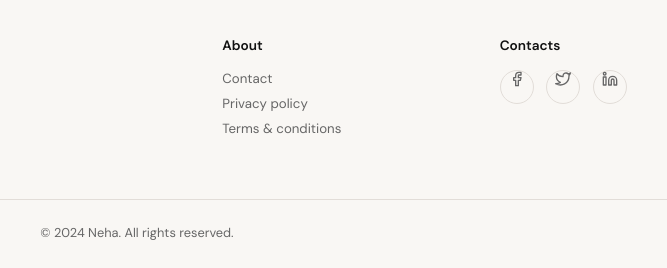
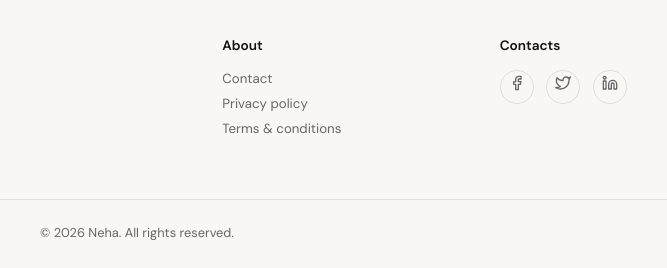
Before and after one commit to MaliktheBeliver/Neha, a plain HTML site: page index.html in a window 1280 px wide. Shown: the part 4100-4368 px from the top of the page, 503-1170 px from the left. Drawn offline with nearby package versions, Linux system fonts and the light colour scheme.

Commit message:
fixing footer icons

```diff
--- a/index.html
+++ b/index.html
@@ -1546,7 +1546,8 @@
         <div class="footer-col">
           <h4>Contacts</h4>
           <div class="social-links">
-            <a href="#" class="social-link" aria-label="Facebook">
+            <div class="social-link" aria-label="Facebook">
+            <a href="#" >
               <svg
                 width="16"
                 height="16"
@@ -1562,7 +1563,9 @@
                 ></path>
               </svg>
             </a>
-            <a href="#" class="social-link" aria-label="Twitter">
+          </div>
+          <div class="social-link" aria-label="Twitter">
+            <a href="#" >
               <svg
                 width="16"
                 height="16"
@@ -1578,7 +1581,9 @@
                 ></path>
               </svg>
             </a>
-            <a href="#" class="social-link" aria-label="LinkedIn">
+            </div>
+            <div class="social-link" aria-label="LinkedIn">
+            <a href="#" >
               <svg
                 width="16"
                 height="16"
@@ -1596,10 +1601,11 @@
                 <circle cx="4" cy="4" r="2"></circle>
               </svg>
             </a>
+            </div>
           </div>
         </div>
       </div>
-      <div class="footer-bottom">© 2024 Neha. All rights reserved.</div>
+      <div class="footer-bottom">© 2026 Neha. All rights reserved.</div>
     </footer>
 
     <script>
```
